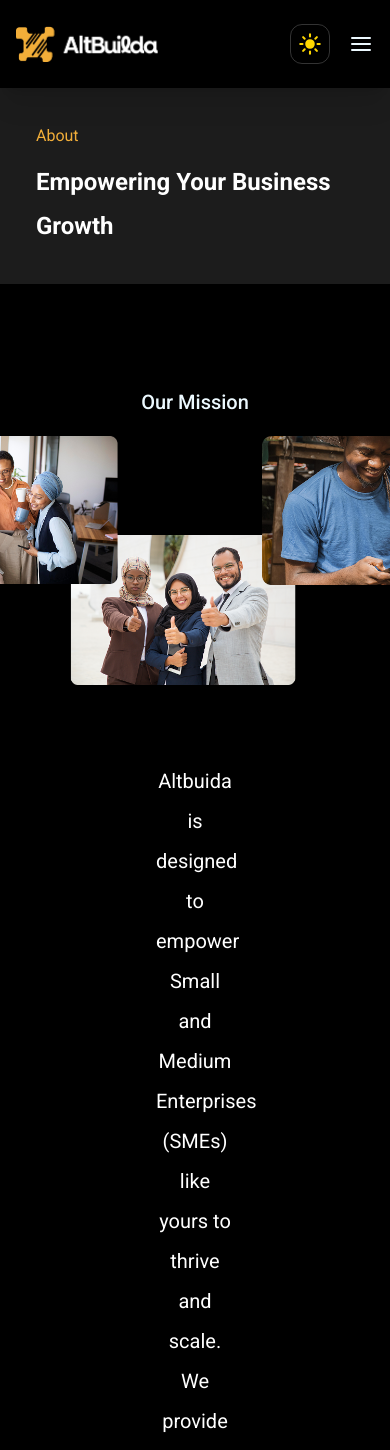
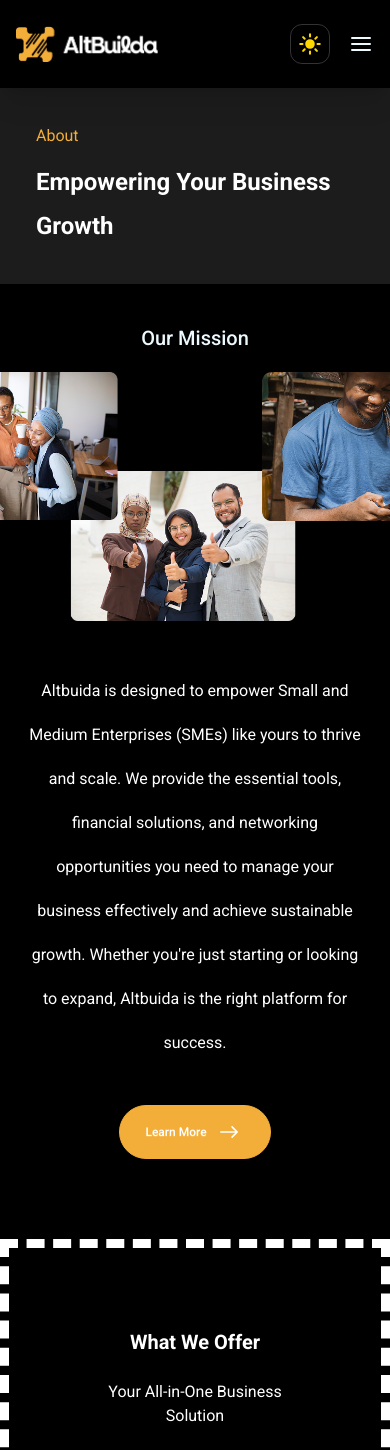
Before and after one commit to liljdot/AltBuilda-Website-React, a React (Vite) app: page /about in a window 390 px wide. Shown: the top 1450 px of the page. Built offline with nearby package versions, Linux system fonts and the light colour scheme.

Commit message:
Adjust MissionSection padding and text styles mobile and tablet

```diff
--- a/src/pages/About/MissionSection.tsx
+++ b/src/pages/About/MissionSection.tsx
@@ -6,7 +6,7 @@ const MissionSection: React.FC = () => {
 
     return (
         <>
-            <section className="w-full bg-neutral py-26">
+            <section className="w-full bg-neutral py-10 md:py-26">
                 <div className="text-center">
                     <h3 className="text-xl sm:text-2xl md:text-3xl lg:text-5xl font-medium">Our Mission</h3>
                 </div>
@@ -21,11 +21,11 @@ const MissionSection: React.FC = () => {
                     <img src={missionImageMobile} alt="AltBuilda Image" />
                 </figure>
 
-                <p className="text-center text-secondary text-xl/10 px-39 mt-19">
+                <p className="text-center text-secondary text-[1rem]/11 md:text-xl/10 px-6 lg:px-39 mt-12 md:mt-19">
                     Altbuida is designed to empower Small and Medium Enterprises (SMEs) like yours to thrive and scale. We provide the essential tools, financial solutions, and networking opportunities you need to manage your business effectively and achieve sustainable growth. Whether you're just starting or looking to expand, Altbuida is the right platform for success.
                 </p>
 
-                <div className="flex flex-row justify-center my-14">
+                <div className="flex flex-row justify-center my-10 md:my-14">
                     <ActionButton to="/services" filled>Learn More</ActionButton>
                 </div>
             </section>
```
